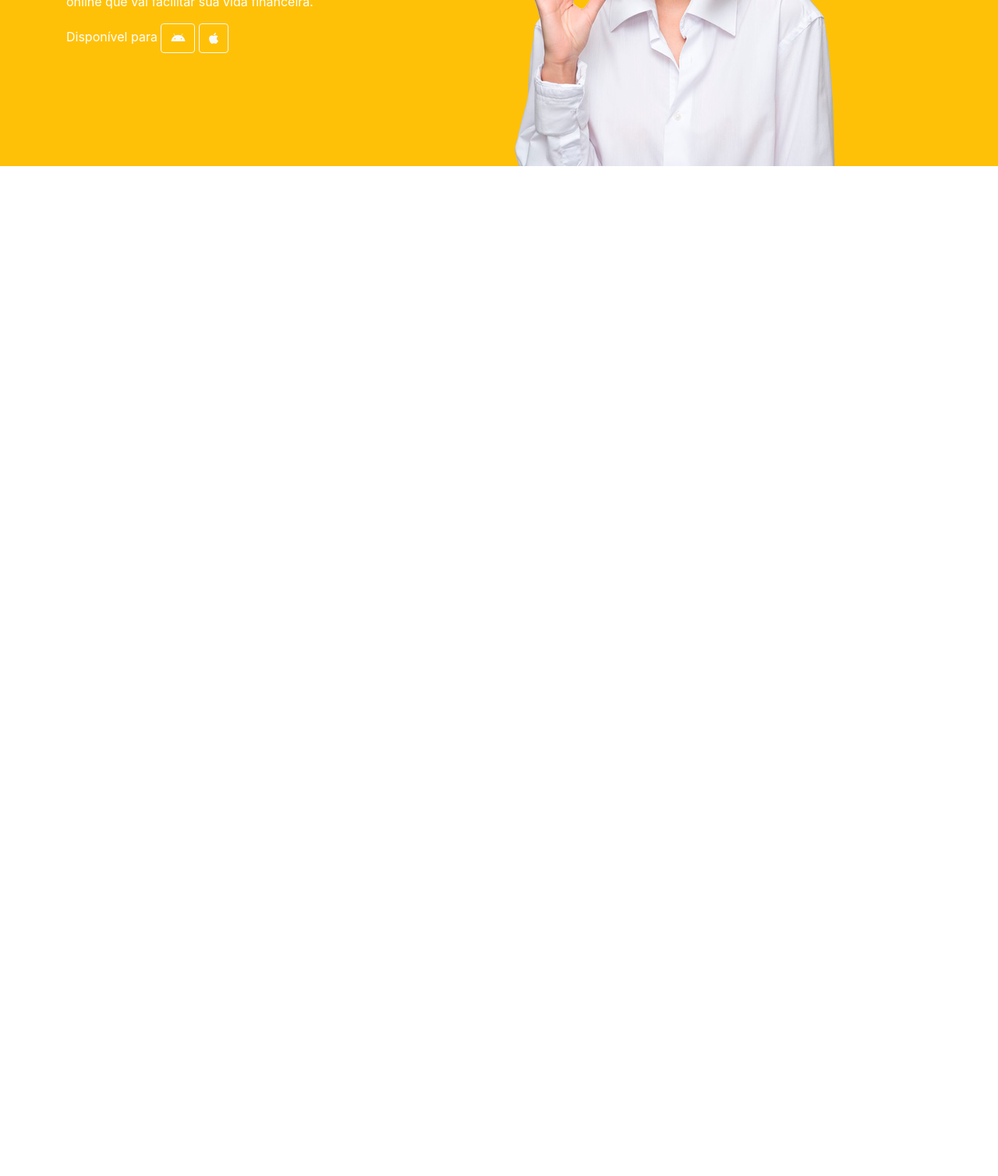
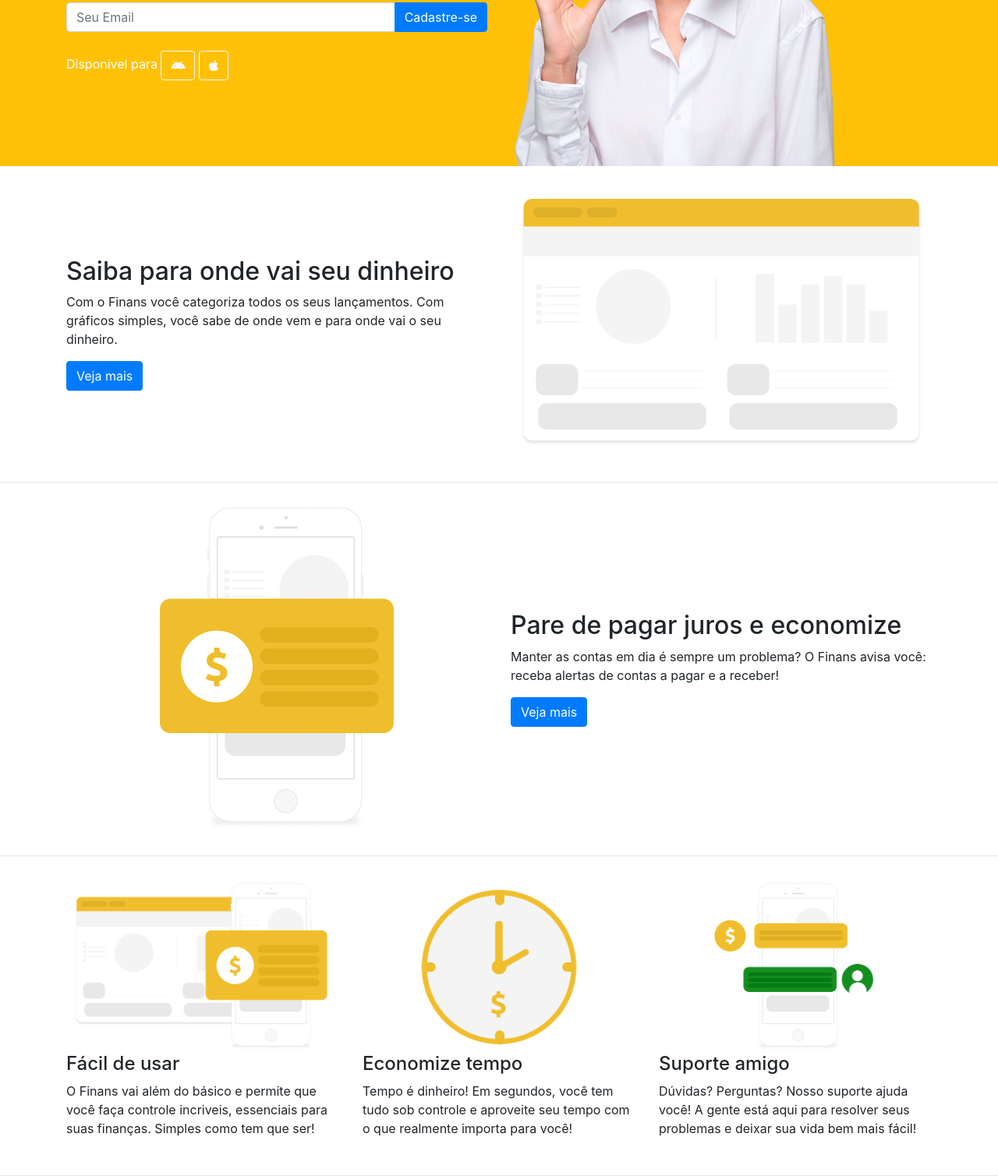
Before and after one commit to PedroLucasGarcia/Finans, a plain HTML site: page index.html in a window 1280 px wide. Shown: the part 368-1876 px from the top of the page at 78% size. Before the commit the page ends 800 px from the top, so only its background shows below. Drawn offline with nearby package versions, Linux system fonts and the light colour scheme.

Commit message:
Section content

```diff
--- a/index.html
+++ b/index.html
@@ -55,11 +55,21 @@
 
                         <p>Usado por mais de 1 milhão de pessoas, o finas é uma ferramenta online que vai facilitar sua vida financeira.</p>
 
+                        <form class="mt-4 mb-4 d-none d-md-block">
+                            <div class="input-group">
+                                <input type="text" placeholder="Seu Email" class="form-control">
+
+                                <div class="input-group-append">
+                                    <button type="button" class="btn btn-primary">Cadastre-se</button>
+                                </div>
+                            </div>
+                        </form>
+
                         <p>Disponível para
-                            <a href="#" class="btn btn-outline-light">
+                            <a href="" class="btn btn-outline-light">
                                 <i class="fa-brands fa-android"></i>
                             </a>
-                            <a href="#" class="btn btn-outline-light">
+                            <a href="" class="btn btn-outline-light">
                                 <i class="fa-brands fa-apple"></i>
                             </a>
                         </p>
@@ -67,11 +77,79 @@
                 </div>
 
                 <div class="col-md-6 d-none d-md-block">
-                    <img src="img/capa-mulher.png" alt="">
+                    <img src="img/capa-mulher.png">
                 </div>
             </div>
         </div>
     </section>
+
+    <section class="content">
+        <div class="container">
+            <div class="row">
+                <div class="col-md-6 d-flex">
+                    <div class="align-self-center">
+                        <h2>Saiba para onde vai seu dinheiro</h2>
+
+                        <p>Com o Finans você categoriza todos os seus lançamentos. Com gráficos simples, você sabe de onde vem e para onde vai o seu dinheiro.</p>
+
+                        <a href="" class="btn btn-primary">Veja mais</a>
+                    </div>
+                </div>
+
+                <div class="col-md-6 d-flex">
+                    <img src="img/saiba.png" class="img-fluid">
+                </div>
+            </div>
+        </div>
+    </section>
+
+    <section class="content">
+        <div class="container">
+            <div class="row">
+                <div class="col-md-6 d-flex">
+                    <img src="img/juros.png" class="img-fluid m-auto" width="300">
+                </div>
+
+                <div class="col-md-6 d-flex">
+                    <div class="align-self-center">
+                        <h2>Pare de pagar juros e economize</h2>
+
+                        <p>Manter as contas em dia é sempre um problema? O Finans avisa você: receba alertas de contas a pagar e a receber!</p>
+
+                        <a href="" class="btn btn-primary">Veja mais</a>
+                    </div>
+                </div>
+            </div>
+        </div>
+    </section>
+
+    <section class="content">
+        <div class="container">
+            <div class="row">
+                <div class="col-md-4">
+                    <img src="img/facil.png" class="img-fluid">
+                    <h4>Fácil de usar</h4>
+                    <p>O Finans vai além do básico e permite que você faça controle incriveis, essenciais para suas finanças. Simples como tem que ser!</p>
+                </div>
+
+                <div class="col-md-4">
+                    <img src="img/economize.png" class="img-fluid">
+                    <h4>Economize tempo</h4>
+                    <p>Tempo é dinheiro! Em segundos, você tem tudo sob controle e aproveite seu tempo com o que realmente importa para você!</p>
+                 </div>
+
+                <div class="col-md-4">
+                    <img src="img/suporte.png" class="img-fluid">
+                    <h4>Suporte amigo</h4>
+                    <p>Dúvidas? Perguntas? Nosso suporte ajuda você! A gente está aqui para resolver seus problemas e deixar sua vida bem mais fácil!</p>
+                </div>
+            </div>
+        </div>
+    </section>
+
+    <footer>
+
+    </footer>
 
     <script src="https://code.jquery.com/jquery-3.2.1.slim.min.js" integrity="sha384-KJ3o2DKtIkvYIK3UENzmM7KCkRr/rE9/Qpg6aAZGJwFDMVNA/GpGFF93hXpG5KkN" crossorigin="anonymous"></script>
     <script src="https://cdn.jsdelivr.net/npm/popper.js@1.12.9/dist/umd/popper.min.js" integrity="sha384-ApNbgh9B+Y1QKtv3Rn7W3mgPxhU9K/ScQsAP7hUibX39j7fakFPskvXusvfa0b4Q" crossorigin="anonymous"></script>
--- a/style.css
+++ b/style.css
@@ -1,6 +1,11 @@
 #home{
     background-color: #ffc107;
     color: white;
+}
+
+.content{
+    padding: 2rem 0;
+    border-bottom: 1px solid #e5e5e5;
 }
 
  @media screen and (max-width: 400px) {
@@ -10,3 +15,15 @@
         margin-bottom: 1rem;
     }
  }
+
+ @media screen and (max-width: 768px) {
+    .content a{
+        margin-bottom: 1rem;
+    }
+ }
+
+ @media (min-width: 768.1px) and (max-width: 992px) {
+    #home img{
+        width: 350px;
+    }
+ }
```
